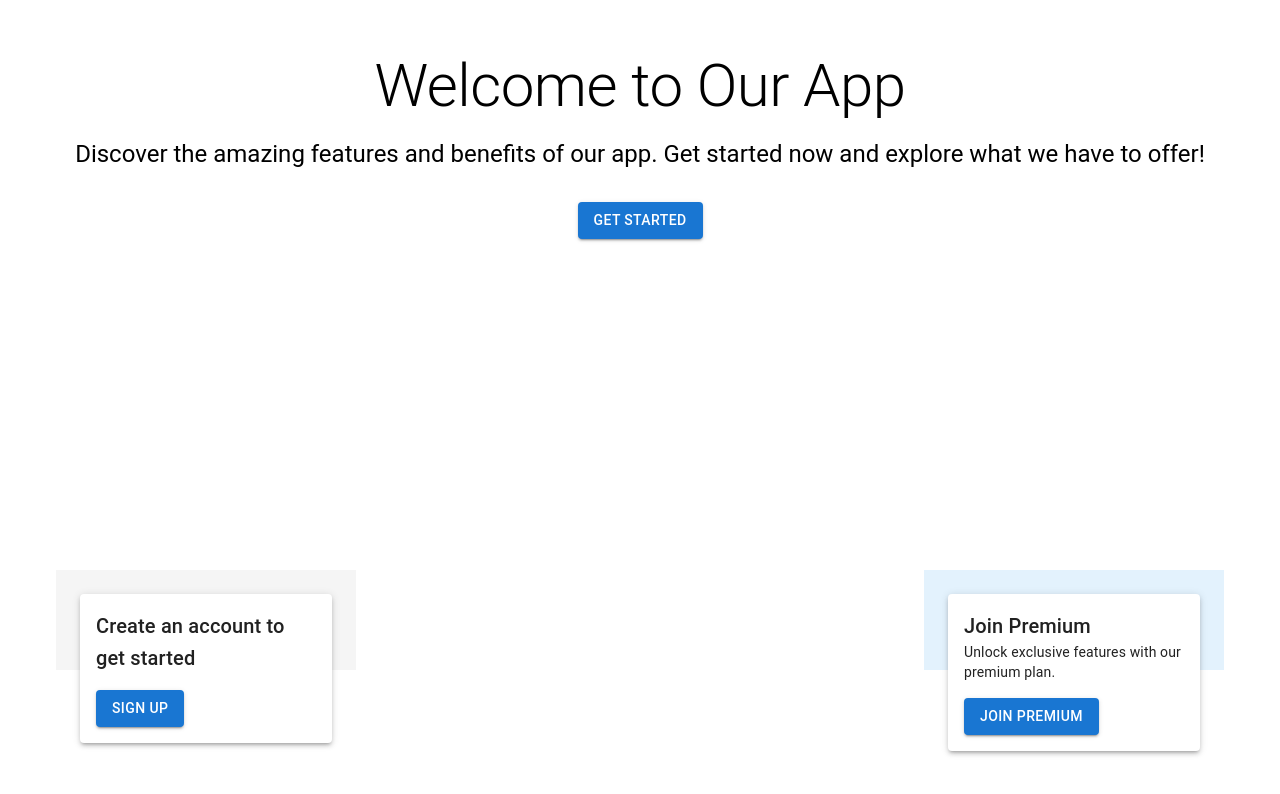
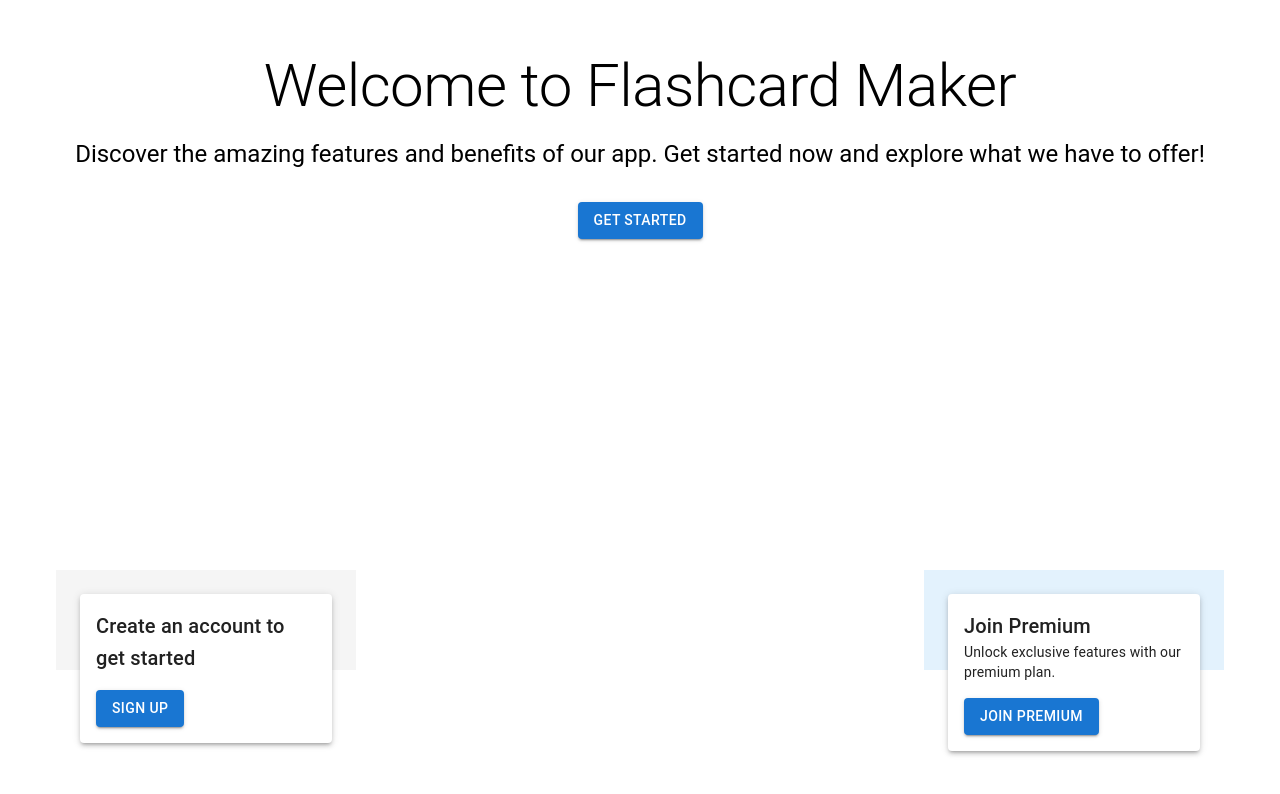
Before and after one commit to Mubeen014/flashcard-saas-3, a Next.js app: page /homepage in a window 1280 px wide. Shown: the top 794 px of the page. Built offline with nearby package versions, Linux system fonts and the light colour scheme.

Commit message:
Update page.js

```diff
--- a/app/homepage/page.js
+++ b/app/homepage/page.js
@@ -27,7 +27,7 @@ const Homepage = () => {
       }}
     >
       <Typography variant="h2" sx={{ mb: 2 }}>
-        Welcome to Our App
+        Welcome to Flashcard Maker
       </Typography>
       <Typography variant="h5" sx={{ mb: 4, textAlign: 'center' }}>
         Discover the amazing features and benefits of our app. Get started now and explore what we have to offer!
```
